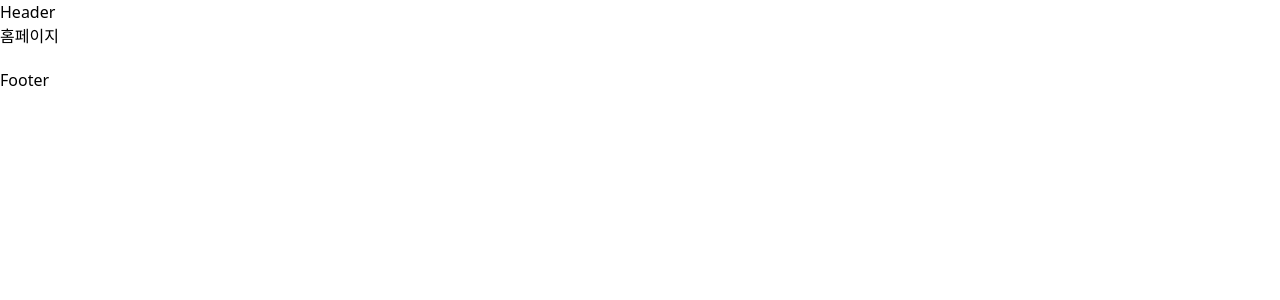
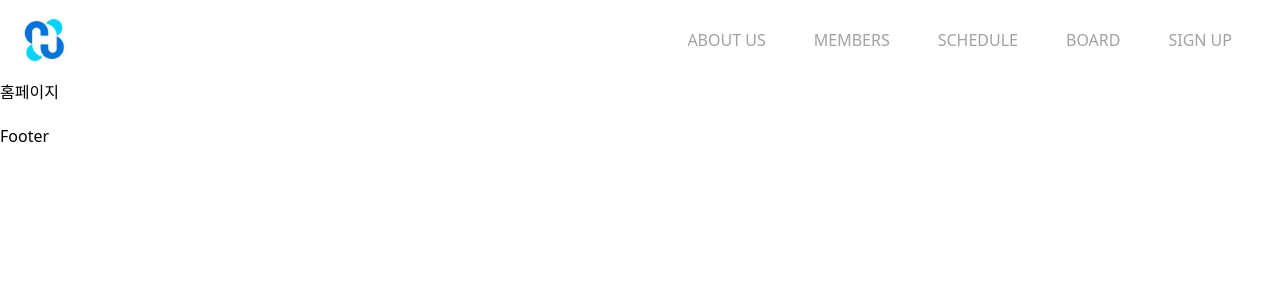
Before and after one commit to kosssshhhh/Team2, a React (Vite) app in the folder study-project/: page /home in a window 1280 px wide. Shown: the top 300 px of the page. Built offline with nearby package versions, Linux system fonts and the light colour scheme.

Commit message:
[ ✨ | HS2-4 | Feat ] header 기본 UI 구성

```diff
--- a/study-project/src/constants/routes.js
+++ b/study-project/src/constants/routes.js
@@ -6,23 +6,23 @@ export const routes = {
 	},
 	board: {
 		path: '/board',
-		title: 'Board',
+		title: 'BOARD',
 	},
 	members: {
 		path: '/members',
-		title: 'Members',
+		title: 'MEMBERS',
 	},
 	schedule: {
 		path: '/schedule',
-		title: 'Schedule',
+		title: 'SCHEDULE',
 	},
 	about: {
 		path: '/about',
-		title: 'About',
+		title: 'ABOUT US',
 	},
 	login: {
 		path: '/login',
-		title: 'Login',
+		title: 'SIGN UP',
 	},
 	admin: {
 		// TODO: 다른 관리자 페이지가 있다면 추가
--- a/study-project/src/layout/MainLayout/Header/index.jsx
+++ b/study-project/src/layout/MainLayout/Header/index.jsx
@@ -1,7 +1,70 @@
+import { useEffect, useState } from 'react';
+import { Link, useLocation } from 'react-router-dom';
+
+import { routes } from '../../../constants/routes';
+
+// TODO: url 주소에 따라서 Header 컴포넌트의 스타일을 변경할 수 있도록 구현
+
 export default function Header() {
+	const location = useLocation();
+
+	const [currentURL, setCurrentURL] = useState(location.pathname);
+
+	useEffect(() => {
+		console.log('currentURL: ', currentURL);
+		setCurrentURL(location.pathname);
+	}, [location]);
+
 	return (
 		<>
-			<header>Header</header>
+			<header className="h-20">
+				<div className="flex justify-between items-center h-20">
+					<Link to={routes.home.path} className="flex w-14 h-14 items-center">
+						<img src="logo.png" alt="HCC Lab Logo" className="object-contain h-16 w-16 mx-4" />
+						{/* <div className="mx-1">HOME</div> */}
+					</Link>
+					<div className="flex justify-end items-center">
+						<ul className="mx-6">
+							<Link
+								to={routes.about.path}
+								className={`px-6  hover:text-black transition duration-300 ${
+									currentURL === routes.about.path ? 'text-black' : 'text-grey'
+								}`}>
+								{routes.about.title}
+							</Link>
+
+							<Link
+								to={routes.members.path}
+								className={`px-6  hover:text-black transition duration-300 ${
+									currentURL === routes.members.path ? 'text-black' : 'text-grey'
+								}`}>
+								{routes.members.title}
+							</Link>
+							<Link
+								to={routes.schedule.path}
+								className={`px-6  hover:text-black transition duration-300 ${
+									currentURL === routes.schedule.path ? 'text-black' : 'text-grey'
+								}`}>
+								{routes.schedule.title}
+							</Link>
+							<Link
+								to={routes.board.path}
+								className={`px-6  hover:text-black transition duration-300 ${
+									currentURL === routes.board.path ? 'text-black' : 'text-grey'
+								}`}>
+								{routes.board.title}
+							</Link>
+							<Link
+								to={routes.login.path}
+								className={`px-6  hover:text-black transition duration-300 ${
+									currentURL === routes.login.path ? 'text-black' : 'text-grey'
+								}`}>
+								{routes.login.title}
+							</Link>
+						</ul>
+					</div>
+				</div>
+			</header>
 		</>
 	);
 }
--- a/study-project/tailwind.config.js
+++ b/study-project/tailwind.config.js
@@ -1,8 +1,15 @@
 /** @type {import('tailwindcss').Config} */
+
+const colors = require('tailwindcss/colors');
+
 module.exports = {
 	content: ['./src/**/*.{js,jsx}'],
 	theme: {
-		extend: {},
+		extend: {
+			colors: {
+				grey: '#A2A2A4',
+			},
+		},
 	},
 	plugins: [],
 };
```
Also changed, not shown: study-project/public/logo.png (added), study-project/src/assets/images/logo.png (added).
